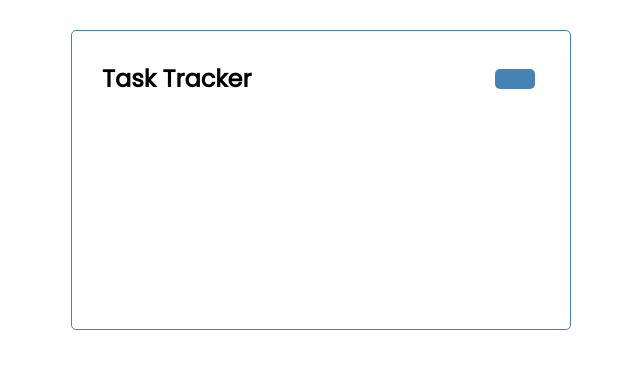
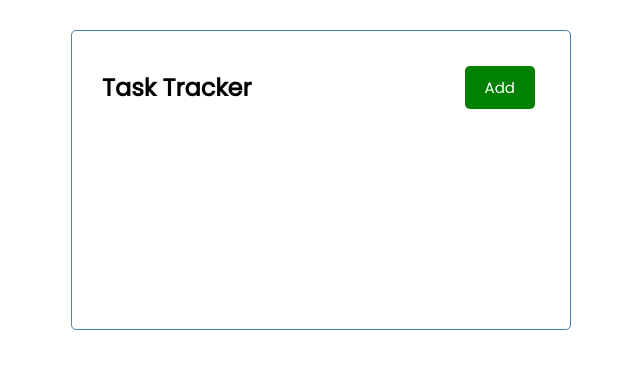
Before and after one commit to MIJanda/react-task-tracker, a React (Create React App) app: page / in a window 1280 px wide. Shown: the top 368 px of the page, without its empty margins (319-959 px from the left). Built offline with nearby package versions, Linux system fonts and the light colour scheme.

Commit message:
add and embed onClick event to button

```diff
--- a/src/components/Button.js
+++ b/src/components/Button.js
@@ -1,14 +1,18 @@
 import PropTypes from 'prop-types'
 
-const Button = ({color, text}) => {
+const Button = ({color, text, onClick}) => {
   return <button
+            onClick = {onClick}
             style = {{ backgroundColor: color}}
-            className="btn">{text}
+            className="btn"
+        >
+            {text}
         </button>
 }
 
 Button.defaultProps = {
     color: 'steelblue',
+    text: 'Add',
 }
 
 Button.propTypes = {
--- a/src/components/Header.js
+++ b/src/components/Header.js
@@ -2,10 +2,14 @@ import PropTypes from 'prop-types'
 import Button from './Button'
 
 const Header = ({title}) => {
+  const onClick = () => {
+    console.log('Click');
+  }
+
   return (
     <header className="header">
         <h2>{title}</h2>
-        <Button />
+        <Button color='green' text='Add' onClick={onClick}/>
     </header>
   )
 }
```
